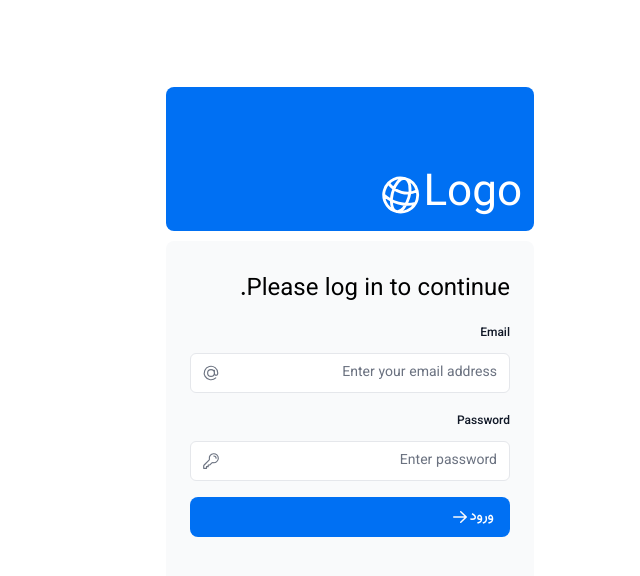
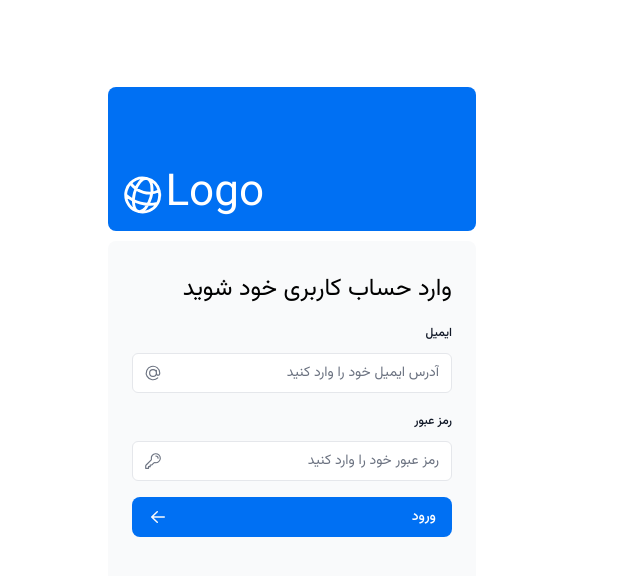
Before and after one commit to jalallinux/nextjs-dashboard, a Next.js app: page /login in a window 1280 px wide. Shown: the top 576 px of the page, without its empty margins (435-1075 px from the left). Built offline with nearby package versions, Linux system fonts and the light colour scheme.

Commit message:
translate

```diff
--- a/app/login/page.tsx
+++ b/app/login/page.tsx
@@ -5,7 +5,7 @@ export default function LoginPage() {
   return (
     <main className="flex items-center justify-center md:h-screen">
       <div className="relative mx-auto flex w-full max-w-[400px] flex-col space-y-2.5 p-4 md:-mt-32">
-        <div className="flex h-20 w-full items-end rounded-lg bg-blue-500 p-3 md:h-36">
+        <div className="flex h-20 w-full items-end justify-end rounded-lg bg-blue-500 p-3 md:h-36">
           <div className="w-32 text-white md:w-36">
             <AcmeLogo />
           </div>
--- a/app/ui/login-form.tsx
+++ b/app/ui/login-form.tsx
@@ -6,7 +6,7 @@ import {
   KeyIcon,
   ExclamationCircleIcon,
 } from '@heroicons/react/24/outline';
-import { ArrowRightIcon } from '@heroicons/react/20/solid';
+import { ArrowLeftIcon } from '@heroicons/react/20/solid';
 import { Button } from './button';
 import { useActionState } from 'react';
 import { authenticate } from '@/app/lib/actions';
@@ -21,7 +21,7 @@ export default function LoginForm() {
     <form action={formAction} className="space-y-3">
       <div className="flex-1 rounded-lg bg-gray-50 px-6 pb-4 pt-8">
         <h1 className={`${vazirmatn.className} mb-3 text-2xl`}>
-          Please log in to continue.
+          وارد حساب کاربری خود شوید
         </h1>
         <div className="w-full">
           <div>
@@ -29,7 +29,7 @@ export default function LoginForm() {
               className="mb-3 mt-5 block text-xs font-medium text-gray-900"
               htmlFor="email"
             >
-              Email
+              ایمیل
             </label>
             <div className="relative">
               <input
@@ -37,7 +37,7 @@ export default function LoginForm() {
                 id="email"
                 type="email"
                 name="email"
-                placeholder="Enter your email address"
+                placeholder="آدرس ایمیل خود را وارد کنید"
                 required
               />
               <AtSymbolIcon className="pointer-events-none absolute left-3 top-1/2 h-[18px] w-[18px] -translate-y-1/2 text-gray-500 peer-focus:text-gray-900" />
@@ -48,7 +48,7 @@ export default function LoginForm() {
               className="mb-3 mt-5 block text-xs font-medium text-gray-900"
               htmlFor="password"
             >
-              Password
+              رمز عبور
             </label>
             <div className="relative">
               <input
@@ -56,7 +56,7 @@ export default function LoginForm() {
                 id="password"
                 type="password"
                 name="password"
-                placeholder="Enter password"
+                placeholder="رمز عبور خود را وارد کنید"
                 required
                 minLength={6}
               />
@@ -65,7 +65,8 @@ export default function LoginForm() {
           </div>
         </div>
         <Button className="mt-4 w-full" aria-disabled={isPending}>
-          ورود <ArrowRightIcon className="ml-auto h-5 w-5 text-gray-50" />
+          ورود
+          <ArrowLeftIcon className="mr-auto h-5 w-5 text-gray-50" />
         </Button>
         <div
           className="flex h-8 items-end space-x-1"
```
